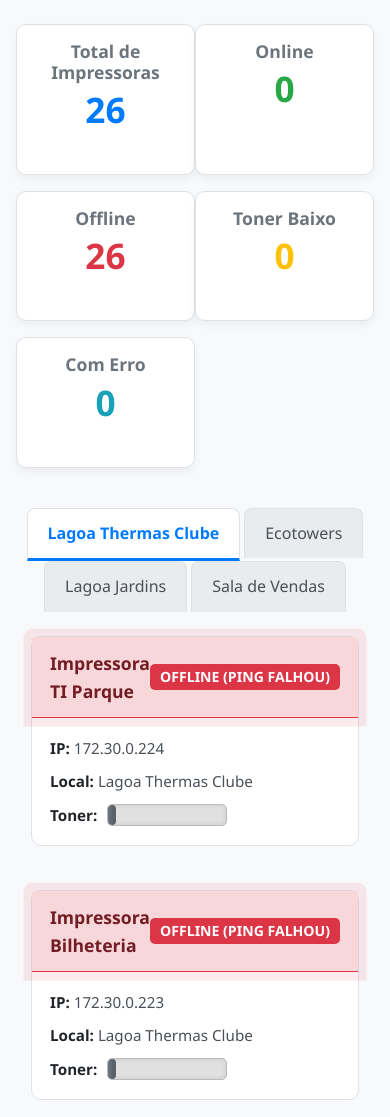
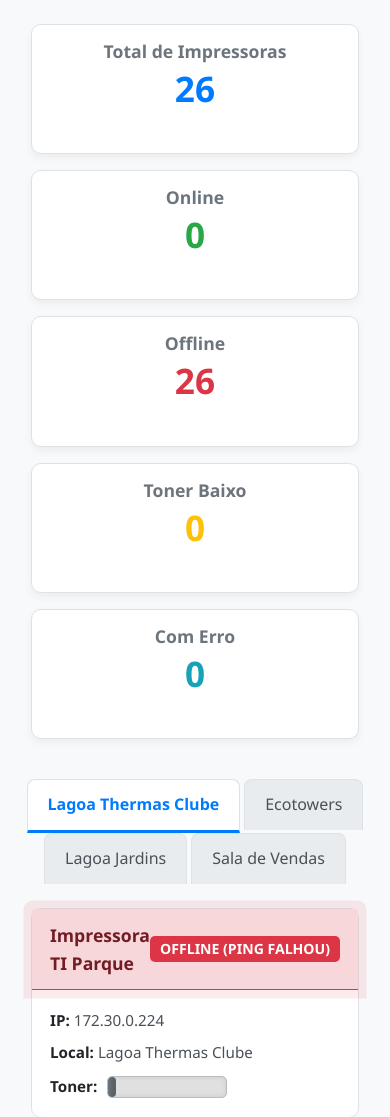
Before and after one commit to Matheush2ds/dashboard_impressoras, a Flask app: page / in a window 390 px wide. Shown: the part 88-1205 px from the top of the page. Run offline with Flask 3, Linux system fonts and the light colour scheme; some libraries are stand-ins or nearby versions; some web fonts are replaced.

Commit message:
Corrige grid de colunas para compatibilidade com Bootstrap
Substitui 'col-md-2dot4' por 'col-md-2', já que o Bootstrap não reconhece valores decimais na grid.
Essa alteração garante que os cards sejam exibidos corretamente no layout responsivo.

```diff
--- a/templates/index.html
+++ b/templates/index.html
@@ -18,7 +18,7 @@
         </header>
 
         <div class="row text-center mb-4 px-3">
-            <div class="col-md-2dot4 mb-3">
+            <div class="col-md-2 mb-3">
                 <div class="card summary-card">
                     <div class="card-body">
                         <h5 class="card-title">Total de Impressoras</h5>
@@ -26,7 +26,7 @@
                     </div>
                 </div>
             </div>
-            <div class="col-md-2dot4 mb-3">
+            <div class="col-md-2 mb-3">
                 <div class="card summary-card">
                     <div class="card-body">
                         <h5 class="card-title">Online</h5>
@@ -34,7 +34,7 @@
                     </div>
                 </div>
             </div>
-            <div class="col-md-2dot4 mb-3">
+            <div class="col-md-2 mb-3">
                 <div class="card summary-card">
                     <div class="card-body">
                         <h5 class="card-title">Offline</h5>
@@ -42,7 +42,7 @@
                     </div>
                 </div>
             </div>
-            <div class="col-md-2dot4 mb-3">
+            <div class="col-md-2 mb-3">
                 <div class="card summary-card">
                     <div class="card-body">
                         <h5 class="card-title">Toner Baixo</h5>
@@ -50,7 +50,7 @@
                     </div>
                 </div>
             </div>
-            <div class="col-md-2dot4 mb-3">
+            <div class="col-md-2 mb-3">
                 <div class="card summary-card">
                     <div class="card-body">
                         <h5 class="card-title">Com Erro</h5>
```
